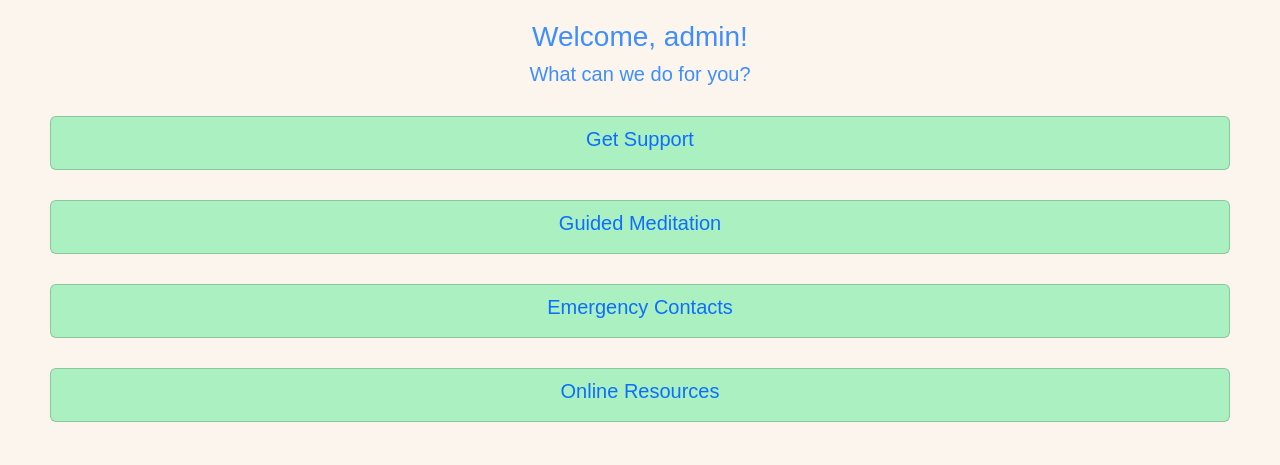
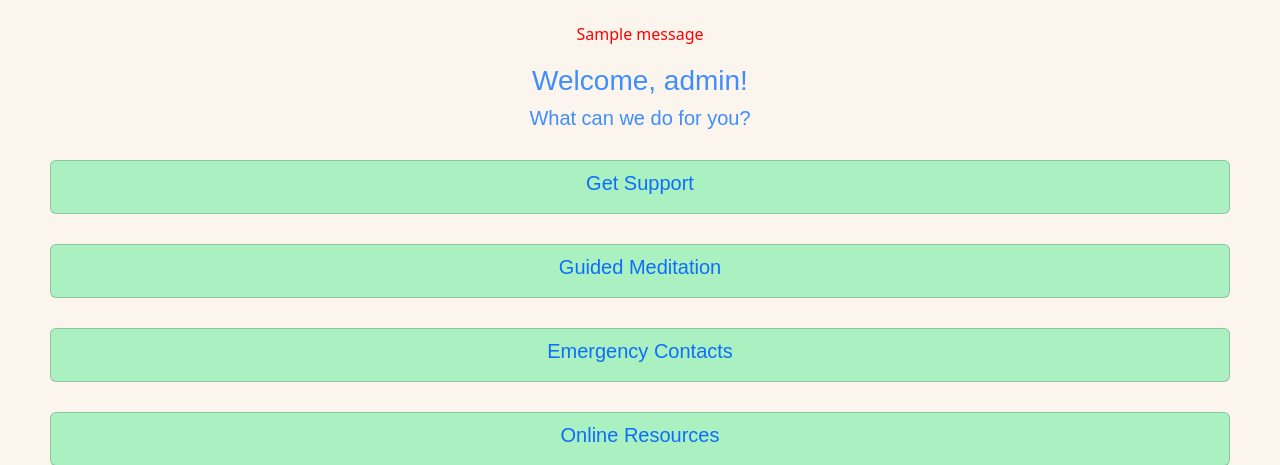
Before and after one commit to steviejaydee/BUSGroupProject, a Flask app: page / in a window 1280 px wide. Shown: the part 98-563 px from the top of the page. Run offline with Flask 3, Linux system fonts and the light colour scheme; the visitor is signed in with stand-in values (Sample User, id 1); one stand-in notice (Sample message) is shown; some libraries are stand-ins or nearby versions; some web fonts are replaced.

Commit message:
Added flash messages to index.html

```diff
--- a/app/templates/index.html
+++ b/app/templates/index.html
@@ -2,6 +2,15 @@
 
 
 {% block content %}
+    {% with messages = get_flashed_messages() %}
+      {% if messages %}
+        <ul>
+        {% for message in messages %}
+          <li style="color: red;">{{ message }}</li>
+        {% endfor %}
+        </ul>
+      {% endif %}
+    {% endwith %}
     <h3>Welcome, {{ first_name }}!</h3>
     <h5>What can we do for you?</h5>
     {% if first_name != "Guest" %}<div class="card idx"><h5><a href="{{ url_for('triage') }}">Get Support</a></h5></div>{% endif %}
```
